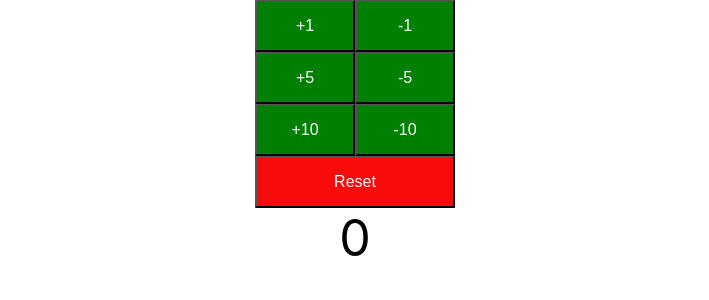
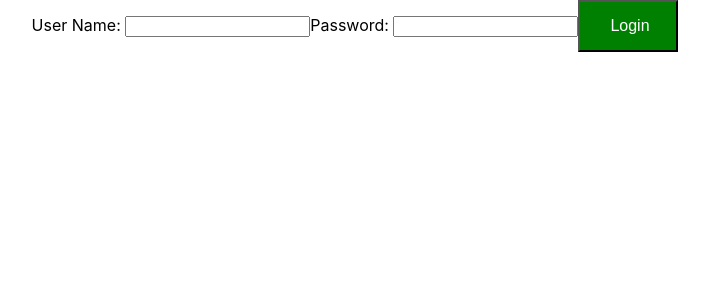
Before and after one commit to Aaarke/TodoApp, a React (Create React App) app: page / in a window 1280 px wide. Shown: the top 300 px of the page, without its empty margins (285-994 px from the left). Built offline with nearby package versions, Linux system fonts and the light colour scheme.

Commit message:
login componnet added

```diff
--- a/src/App.js
+++ b/src/App.js
@@ -1,12 +1,15 @@
 import React from 'react';
 import './App.css';
 import './components/counterComponents/Counter'
-import Counter from './components/counterComponents/Counter';
+import Counter from './components/counterComponents/Counter'
+import TodoApp from './components/counterComponents/todo/TodoApp'
+import LoginComponent from './components/counterComponents/todo/TodoApp'
 
 function App() {
   return (
     <div className="App">
-     <Counter/>
+     {/*<Counter/>*/}
+     <TodoApp/>
 
     </div>
 
--- /dev/null
+++ b/src/components/counterComponents/todo/TodoApp.jsx
@@ -0,0 +1,25 @@
+import React, { Component } from 'react';
+
+class TodoApp extends Component{
+  render(){
+      return(
+          <div className="TodoApp">
+             <LoginComponent/>
+          </div>
+      )
+  }
+}
+
+class LoginComponent extends Component{
+    render(){
+        return(
+            <div>
+           User Name: <input type="text" name="username"/>
+           Password: <input type="password" name="password"/>
+           <button>Login</button>
+           </div>
+        )
+    }
+}
+
+export default TodoApp
```
